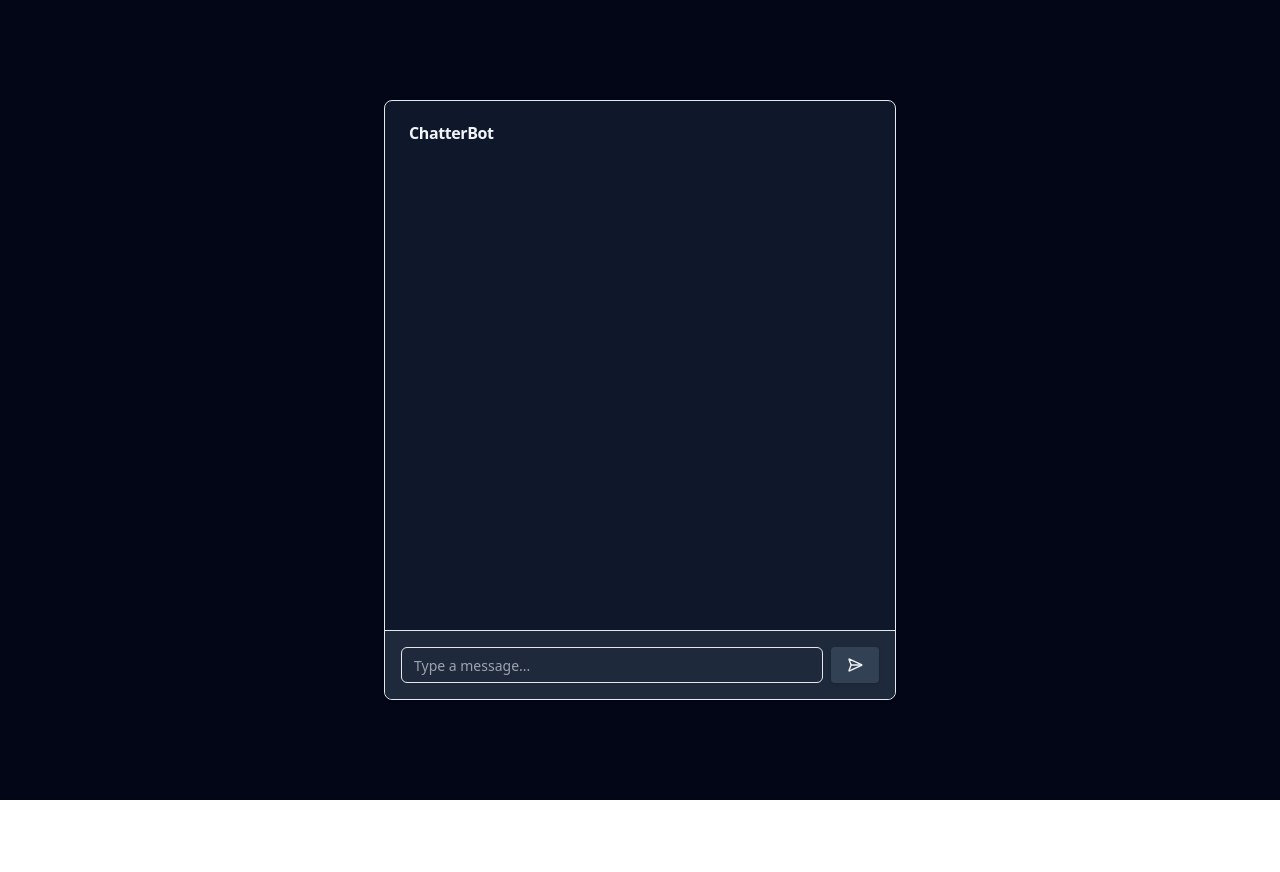
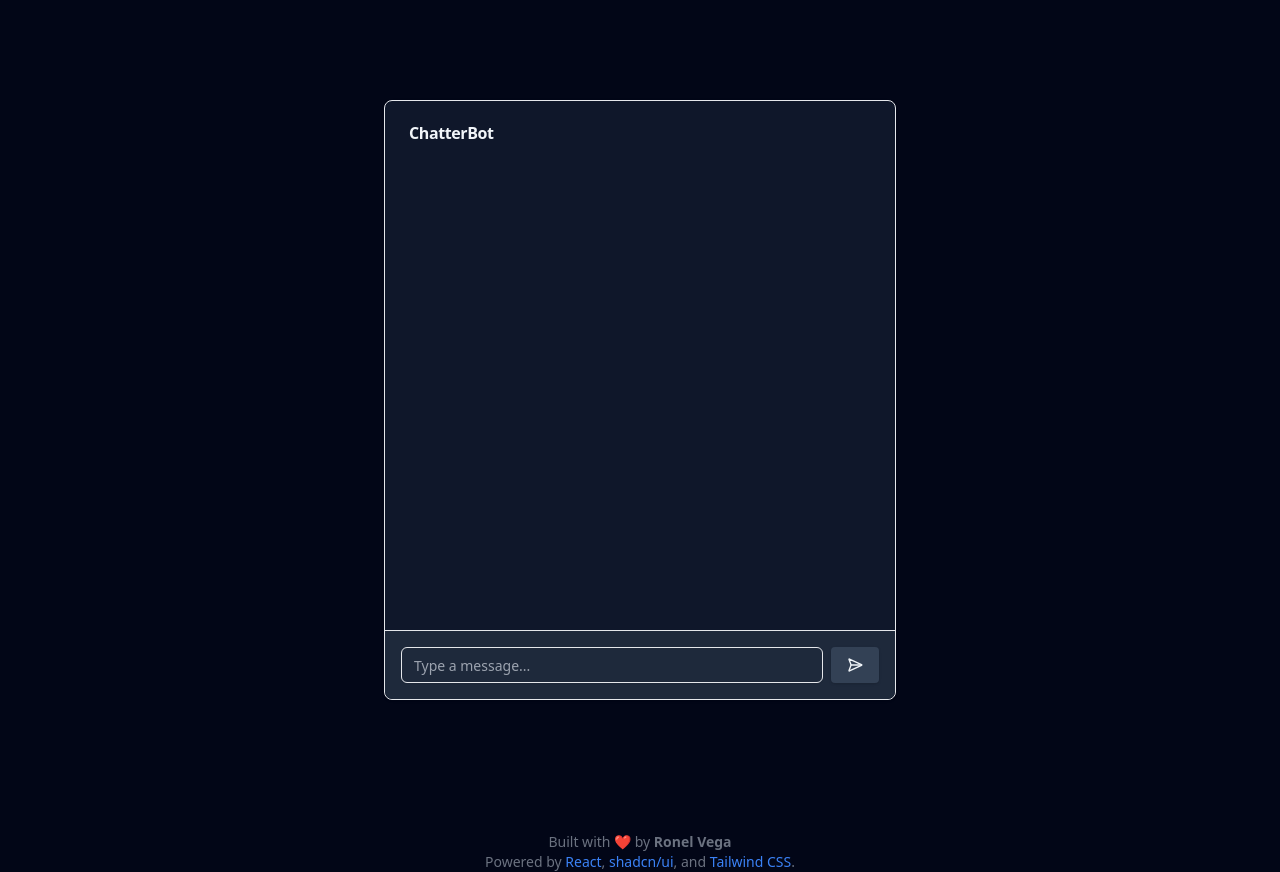
Before and after one commit to vegaronel/ai-gemini, a React (Vite) app: page / in a window 1280 px wide. Before the commit the page ends 800 px from the top, so only its background shows below. Built offline with nearby package versions, Linux system fonts and the light colour scheme.

Commit message:
added credit

```diff
--- a/src/App.jsx
+++ b/src/App.jsx
@@ -1,12 +1,16 @@
-import React from 'react'
+import React from "react";
 import "./App.css";
-import { Chat } from './pages/Chat';
+import { Chat } from "./pages/Chat";
+import Credits from "./pages/Credits";
 function App() {
   return (
-    <div className="h-screen bg-slate-950 flex justify-center md:items-center">
-    <Chat />
-  </div>
-  )
+    <div className="bg-slate-950">
+      <div className="h-screen flex-col text-slate-50 flex justify-center md:items-center">
+        <Chat />
+      </div>
+      <Credits />
+    </div>
+  );
 }
 
-export default App
+export default App;
--- a/src/pages/Chat.jsx
+++ b/src/pages/Chat.jsx
@@ -131,7 +131,9 @@ export function Chat() {
           {loading ? "Sending..." : <SendHorizontal />}
         </Button>
       </form>
+
     </CardFooter>
+
   </Card>
 
   );
--- /dev/null
+++ b/src/pages/Credits.jsx
@@ -0,0 +1,19 @@
+// Credits.jsx
+import React from 'react';
+
+const Credits = () => {
+  return (
+    <div className="text-center text-sm text-gray-500 mt-8">
+      <p>
+        Built with ❤️ by <span className="font-semibold">Ronel Vega</span>
+      </p>
+      <p>
+        Powered by <a href="https://reactjs.org/" className="text-blue-500 hover:underline">React</a>,{' '}
+        <a href="https://ui.shadcn.com/" className="text-blue-500 hover:underline">shadcn/ui</a>, and{' '}
+        <a href="https://tailwindcss.com/" className="text-blue-500 hover:underline">Tailwind CSS</a>.
+      </p>
+    </div>
+  );
+};
+
+export default Credits;
```
